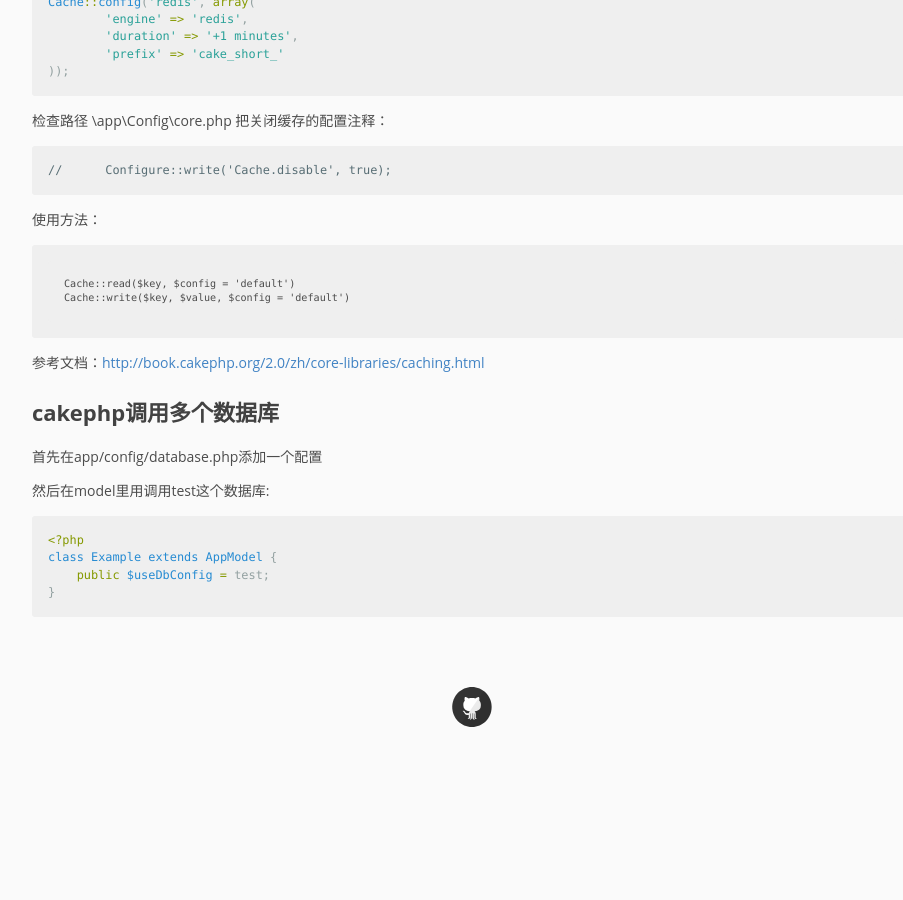
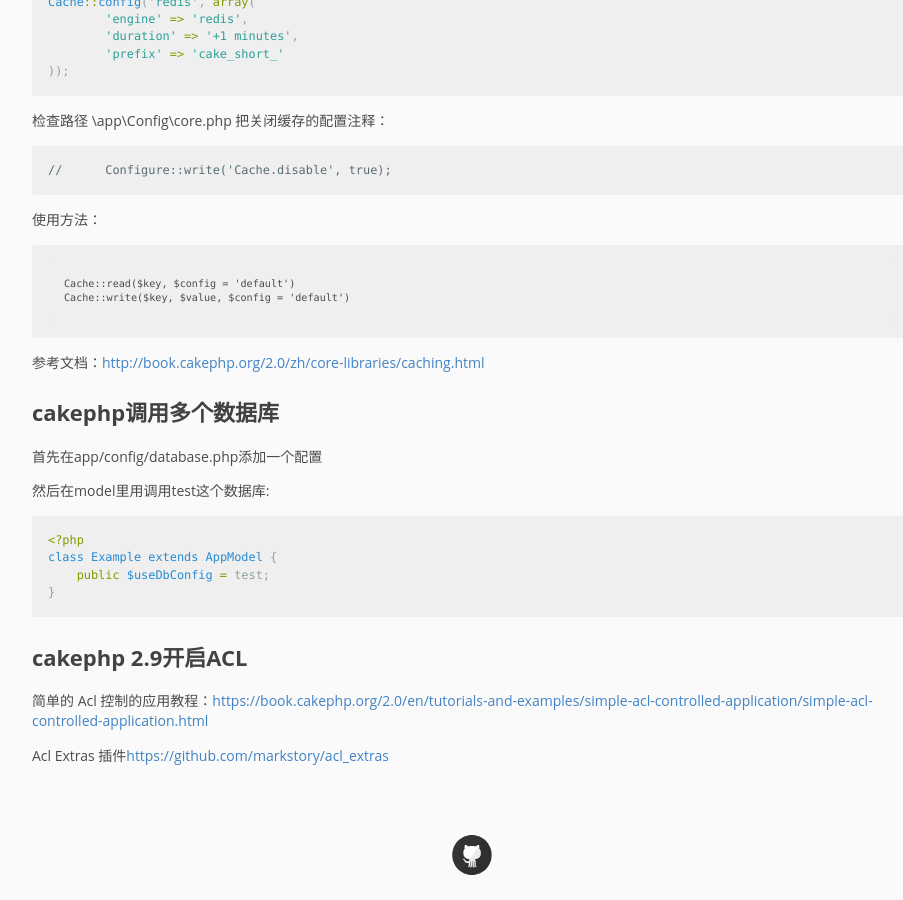
Before and after one commit to pingmalu/pingmalu.github.io, a Jekyll site: the page built from _posts/2016-05-06-CakePHP-2.x笔记.md, in a window 1280 px wide and 900 px high, scrolled down 5078 px. Shown: the whole window, without its empty margins (168-1071 px from the left). Built offline with Jekyll 4.4.1, drawn with Linux system fonts in a browser that asks for light colours; nearby versions of some CDN libraries; before the commit the page ends 5830 px from its top, so only the background shows below that.

Commit message:
'update'

```diff
--- a/_posts/2016-05-06-CakePHP-2.x笔记.md
+++ b/_posts/2016-05-06-CakePHP-2.x笔记.md
@@ -279,3 +279,11 @@
     public $useDbConfig = test;
 }
 {% endhighlight %}
+
+
+
+# cakephp 2.9开启ACL
+
+简单的 Acl 控制的应用教程：[https://book.cakephp.org/2.0/en/tutorials-and-examples/simple-acl-controlled-application/simple-acl-controlled-application.html](https://book.cakephp.org/2.0/en/tutorials-and-examples/simple-acl-controlled-application/simple-acl-controlled-application.html)
+
+Acl Extras 插件[https://github.com/markstory/acl_extras](https://github.com/markstory/acl_extras)
```
